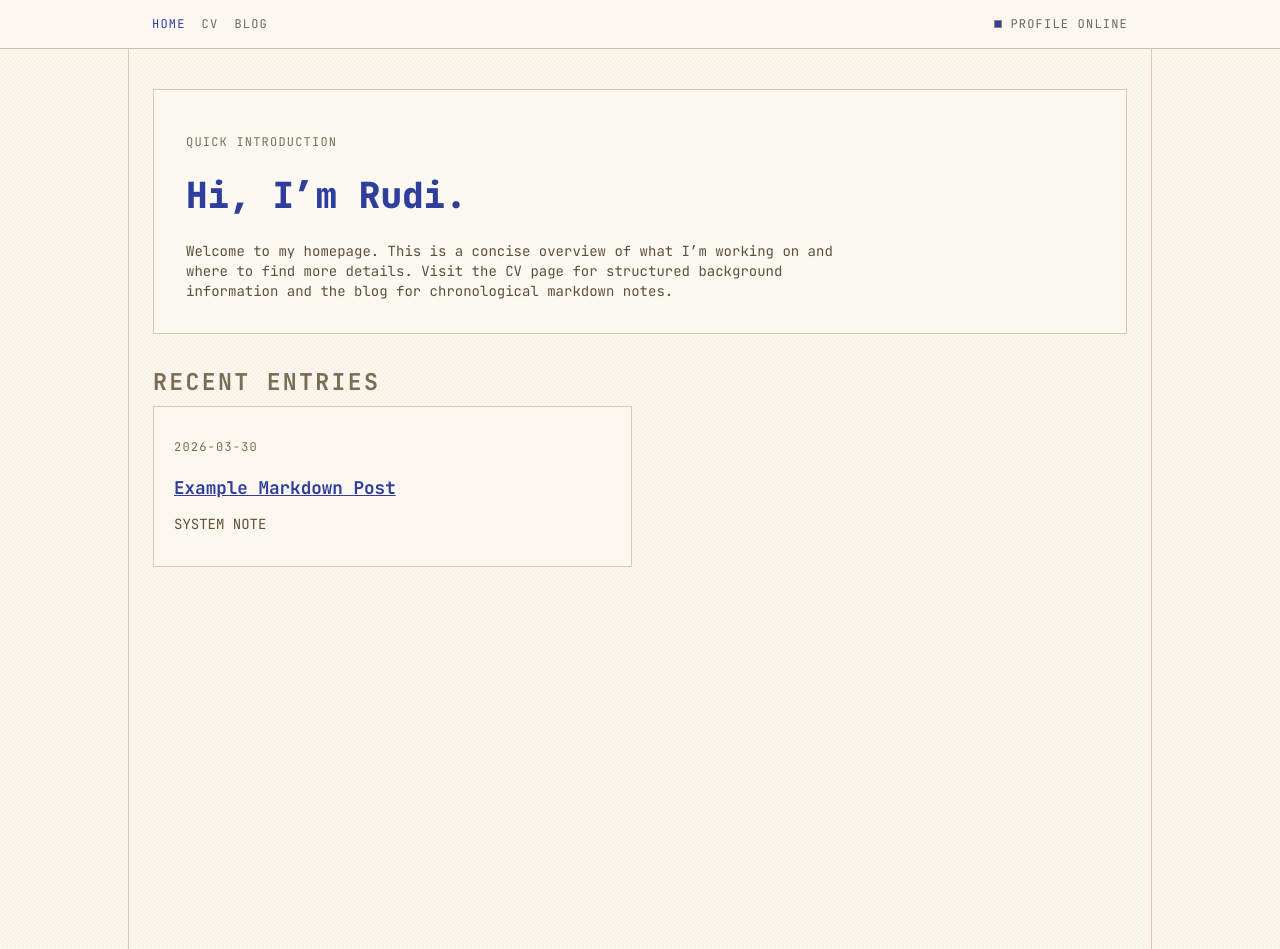
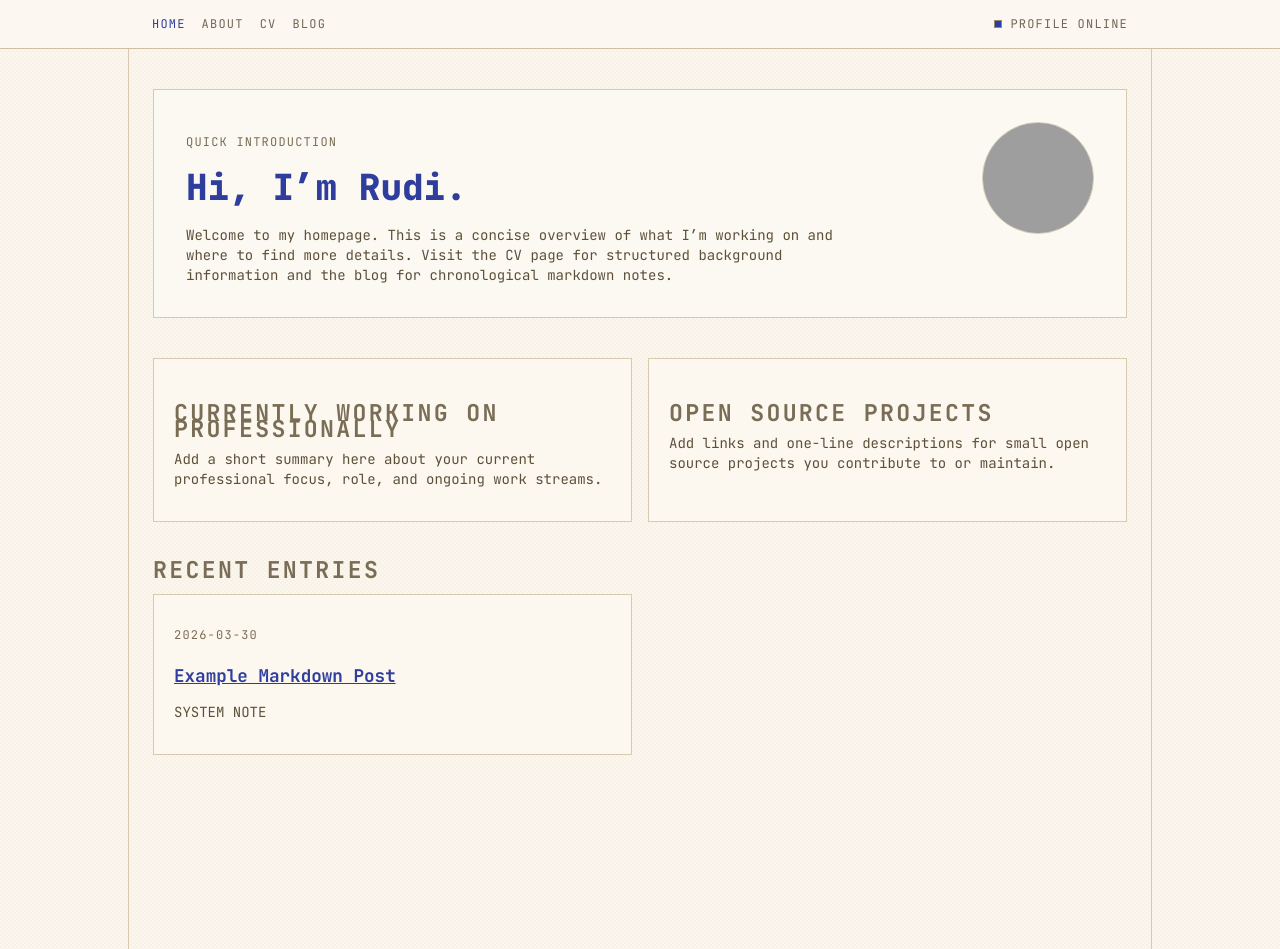
Before and after one commit to I-am-Rudi/i-am-rudi.github.io, a Jekyll site: the page built from index.md, in a window 1280 px wide. Built offline with Jekyll 4.4.1, drawn with Linux system fonts in a browser that asks for light colours; nearby versions of some CDN libraries; grey boxes are pictures that could not be loaded.

Commit message:
Add home profile/image section cards and new About page
Agent-Logs-Url: https://github.com/I-am-Rudi/Homepage/sessions/6a6ae6c4-fa9f-4ba3-9bb0-43f3dbb29383

Co-authored-by: I-am-Rudi <104427619+I-am-Rudi@users.noreply.github.com>

```diff
--- a/_layouts/default.html
+++ b/_layouts/default.html
@@ -294,11 +294,12 @@
     <header class="w-full border-b border-[#cfbfa1] bg-[#fcf8f1] text-xs uppercase tracking-widest text-[#6f6656]">
       <div class="mx-auto w-full max-w-5xl px-6 py-4">
         <div class="flex items-center justify-between gap-4">
-          <nav class="flex items-center gap-4">
-            <a href="{{ '/' | relative_url }}" class="no-underline {% if page.url == '/' %}text-[#2f3e9d]{% endif %}">HOME</a>
-            <a href="{{ '/cv/' | relative_url }}" class="no-underline {% if page.url == '/cv/' %}text-[#2f3e9d]{% endif %}">CV</a>
-            <a href="{{ '/blog/' | relative_url }}" class="no-underline {% if page.url == '/blog/' or page.layout == 'post' %}text-[#2f3e9d]{% endif %}">BLOG</a>
-          </nav>
+           <nav class="flex items-center gap-4">
+             <a href="{{ '/' | relative_url }}" class="no-underline {% if page.url == '/' %}text-[#2f3e9d]{% endif %}">HOME</a>
+             <a href="{{ '/about/' | relative_url }}" class="no-underline {% if page.url == '/about/' %}text-[#2f3e9d]{% endif %}">ABOUT</a>
+             <a href="{{ '/cv/' | relative_url }}" class="no-underline {% if page.url == '/cv/' %}text-[#2f3e9d]{% endif %}">CV</a>
+             <a href="{{ '/blog/' | relative_url }}" class="no-underline {% if page.url == '/blog/' or page.layout == 'post' %}text-[#2f3e9d]{% endif %}">BLOG</a>
+           </nav>
           <div class="flex items-center gap-2">
             <span class="inline-block h-2 w-2 border border-[#96896f] bg-[#2f3e9d]"></span>
             <span>PROFILE ONLINE</span>
--- a/index.md
+++ b/index.md
@@ -4,12 +4,36 @@ title: Home
 ---
 
 <section class="space-y-6 border border-[#d8cab0] bg-[#fcf9f3] p-8">
-  <p class="text-xs uppercase tracking-widest text-[#7a6d56]">Quick introduction</p>
-  <h1 class="text-4xl font-extrabold leading-tight text-[#2f3e9d] md:text-6xl">Hi, I’m Rudi.</h1>
-  <p class="max-w-2xl text-sm text-[#5d503a]">
-    Welcome to my homepage. This is a concise overview of what I’m working on and where to find more details.
-    Visit the CV page for structured background information and the blog for chronological markdown notes.
-  </p>
+  <div class="flex flex-col gap-6 md:flex-row md:items-start md:justify-between">
+    <div class="space-y-4">
+      <p class="text-xs uppercase tracking-widest text-[#7a6d56]">Quick introduction</p>
+      <h1 class="text-4xl font-extrabold leading-tight text-[#2f3e9d] md:text-6xl">Hi, I’m Rudi.</h1>
+      <p class="max-w-2xl text-sm text-[#5d503a]">
+        Welcome to my homepage. This is a concise overview of what I’m working on and where to find more details.
+        Visit the CV page for structured background information and the blog for chronological markdown notes.
+      </p>
+    </div>
+    <img
+      src="{{ '/assets/images/profile.jpg' | relative_url }}"
+      alt="Profile picture of Rudi"
+      class="h-24 w-24 shrink-0 rounded-full border border-[#d8cab0] object-cover md:h-28 md:w-28"
+    />
+  </div>
+</section>
+
+<section class="mt-10 grid gap-4 md:grid-cols-2">
+  <article class="border border-[#d8cab0] bg-[#fcf7ef] p-5">
+    <h2 class="text-xs uppercase tracking-widest text-[#7a6d56]">Currently working on professionally</h2>
+    <p class="mt-3 text-sm text-[#5d503a]">
+      Add a short summary here about your current professional focus, role, and ongoing work streams.
+    </p>
+  </article>
+  <article class="border border-[#d8cab0] bg-[#fcf7ef] p-5">
+    <h2 class="text-xs uppercase tracking-widest text-[#7a6d56]">Open source projects</h2>
+    <p class="mt-3 text-sm text-[#5d503a]">
+      Add links and one-line descriptions for small open source projects you contribute to or maintain.
+    </p>
+  </article>
 </section>
 
 <section id="projects" class="mt-10 space-y-4">
```
Also changed, not shown: about.md (added, +36 -0 lines).
